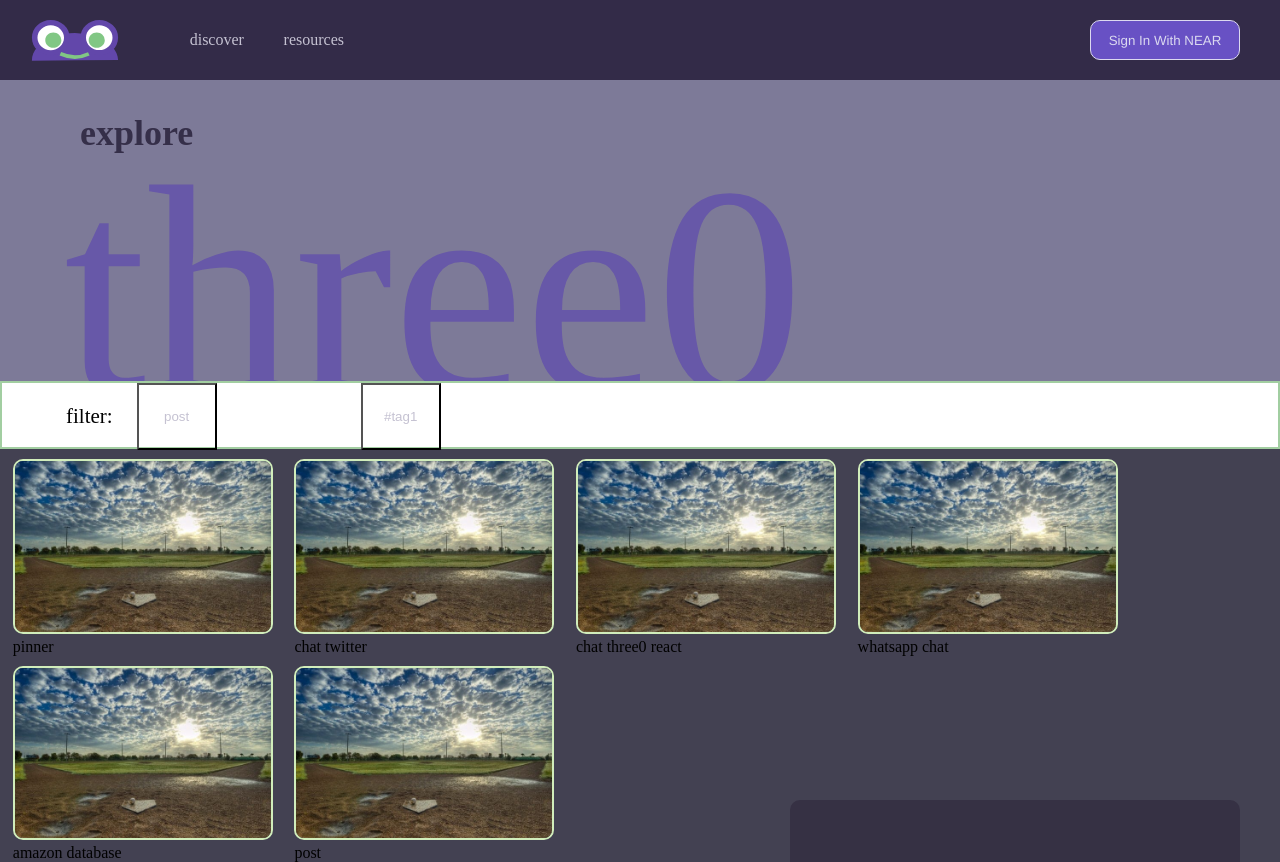
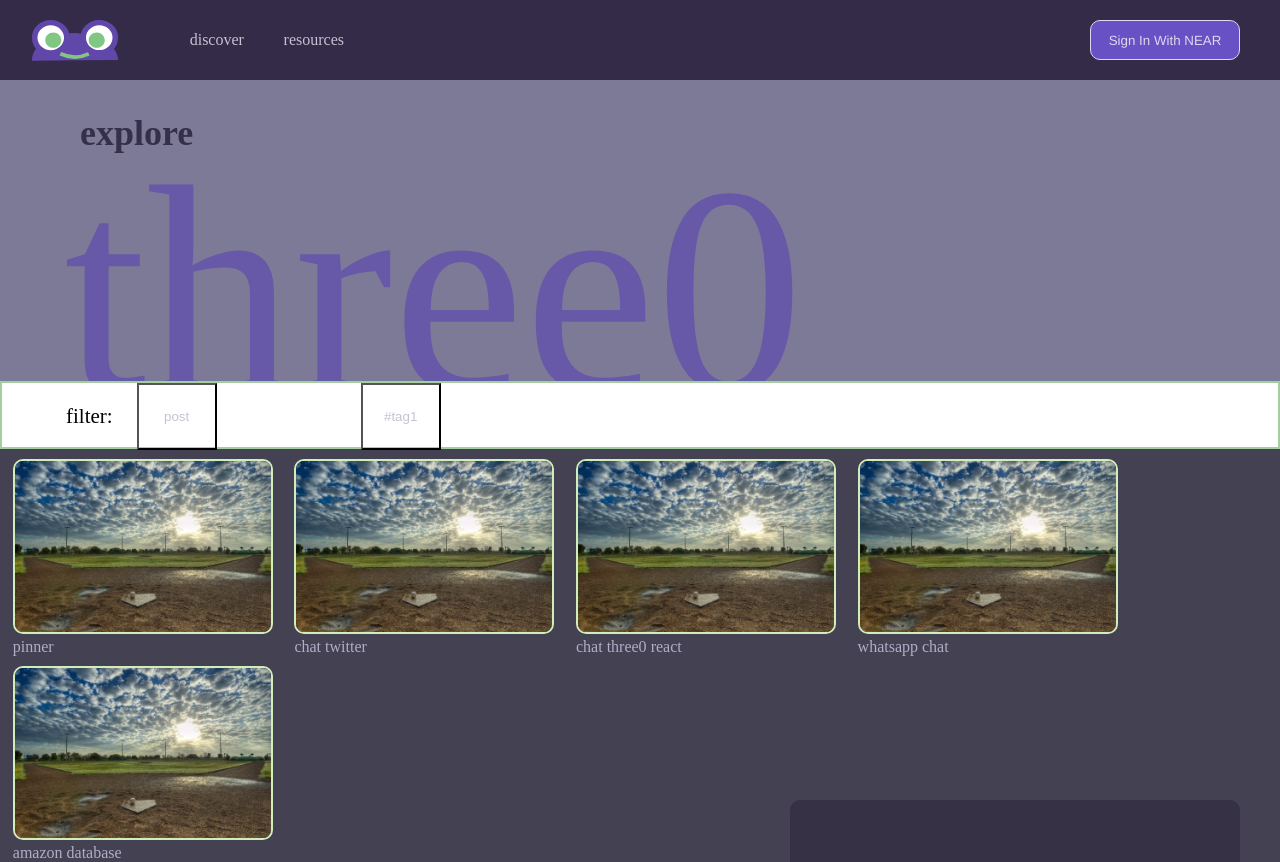
Before and after one commit to Three0Dev/Community-Site, a React (Create React App) app: page / in a window 1280 px wide. Built offline with nearby package versions, Linux system fonts and the light colour scheme.

Commit message:
ProjectCards now navigate to github page

```diff
--- a/src/App.js
+++ b/src/App.js
@@ -3,7 +3,6 @@ import { createBrowserRouter, RouterProvider } from "react-router-dom";
 import Home from "./pages/Home.jsx";
 import DiscoverPage from "./pages/DiscoverPage.jsx";
 import ResourcesPage from "./pages/ResourcesPage.jsx";
-import ProjectPage, { projectLoader } from "./pages/ProjectPage.jsx";
 
 function App() {
   const router = createBrowserRouter([
@@ -18,11 +17,6 @@ function App() {
         {
           path: "resources",
           element: <ResourcesPage />
-        },
-        {
-          path: "project/:projectId",
-          element: <ProjectPage />,
-          loader: projectLoader
         }
       ]
     }
--- a/src/pages/Body/MainBody.jsx
+++ b/src/pages/Body/MainBody.jsx
@@ -13,13 +13,13 @@ function MainBody() {
   const [tags, setTags] = useState([]);
   const [activeTags, setActiveTags] = useState([]);
 
-  function updateActiveTags(e){
+  function updateActiveTags(e) {
     const clickedTag = e.target.value;
     // if tag is already active we remove from list of active tags
-    if (activeTags.includes(clickedTag)){
-      const filteredTags = activeTags.filter( tag_ => tag_ != clickedTag );
+    if (activeTags.includes(clickedTag)) {
+      const filteredTags = activeTags.filter(tag_ => tag_ != clickedTag);
       setActiveTags(filteredTags);
-    } else{
+    } else {
       // else we add it to list of active tags
       setActiveTags((activeTags) => [...activeTags, clickedTag]);
     }
@@ -33,46 +33,45 @@ function MainBody() {
       creator: "Three0",
       id: "12345",
       imgLink: "images/testImage.jpg",
-      tags: ["pinner"]
+      tags: ["pinner"],
+      url: "https://github.com/Three0Dev/Three0Pinner"
     }, {
       title: "Tweeter",
       creator: "Three0",
       id: "56789",
       imgLink: "images/testImage.jpg",
-      tags: ["chat", "twitter"]
+      tags: ["chat", "twitter"],
+      url: "https://github.com/Three0Dev/Tweeter"
     }, {
       title: "React-Three0-Chat",
       creator: "Three0",
       id: "01010101",
       imgLink: "images/testImage.jpg",
-      tags: ["chat", "three0", "react"]
+      tags: ["chat", "three0", "react"],
+      url: "https://github.com/Three0Dev/React-Three0-Chat"
     }, {
       title: "Whatsapp 3.0",
       creator: "kelechi",
       id: "232354553",
       imgLink: "images/testImage.jpg",
-      tags: ["whatsapp","chat"]
+      tags: ["whatsapp", "chat"],
+      url: "https://github.com/Kelach/whatsapp-clone"
     }, {
       title: "Amazon 3.0",
       creator: "Emil and Ben",
       id: "2342312",
       imgLink: "images/testImage.jpg",
-      tags: ["amazon", "database"]
-    }, {
-      title: "Title 6",
-      creator: "creator 6",
-      id: "1093234",
-      imgLink: "images/testImage.jpg",
-      tags: ["post"]
-    }];
+      tags: ["amazon", "database"],
+      url: "https://github.com/emil-velasquez/amazon-clone-three0"
+    },];
     setProjects(projs);
     setTags(["post", "#tag1"]);
     setActiveProjects(projs);
   }, []);
 
   // filters search and tags
-  useEffect(()=>{
-    if (projects.length != 0){
+  useEffect(() => {
+    if (projects.length != 0) {
       let filteredProjects = projects;
 
       // filter tags
@@ -83,7 +82,7 @@ function MainBody() {
 
       // filter search
       if
-       (inputValue != ""){
+        (inputValue != "") {
         filteredProjects = filteredProjects.filter(proj =>
           proj.title.toLowerCase().includes(inputValue.toLowerCase()));
       }
@@ -97,12 +96,12 @@ function MainBody() {
 
       <div className="search-bar-container">
         <div className="search-bar-wrapper">
-                    <div className={inputValue=="" ? "mini-search-title" : "mini-search-title hidden" }>
+          <div className={inputValue == "" ? "mini-search-title" : "mini-search-title hidden"}>
             <b>explore</b>
           </div>
           <div className="search-input-box">
-                        <label className={inputValue=="" ? "placeholder": "placeholder hidden"}>three0</label>
-                        <input type="text" autoFocus onChange={(e)=>
+            <label className={inputValue == "" ? "placeholder" : "placeholder hidden"}>three0</label>
+            <input type="text" autoFocus onChange={(e) =>
               setInputValue(e.target.value)}>
             </input>
           </div>
@@ -111,9 +110,9 @@ function MainBody() {
       <div className="filter-bar-container">
         <div className="filter-bar-wrapper">
           <p className="filter-header">filter:</p>
-                {tags.map( (tag) => {
+          {tags.map((tag) => {
             return <button className={
-                        activeTags.includes(tag) == true? "filter-tag active": "filter-tag"}
+              activeTags.includes(tag) == true ? "filter-tag active" : "filter-tag"}
               value={tag} key={tag} onClick={(e) => updateActiveTags(e)}>{tag}</button>
           })}
         </div>
@@ -125,7 +124,8 @@ function MainBody() {
             creator={project.creator}
             id={project.id}
             imgLink={project.imgLink}
-              tags={project.tags} />)}
+            tags={project.tags}
+            url={project.url} />)}
       </div>
 
     </div>
--- a/src/pages/Body/ProjectCard.jsx
+++ b/src/pages/Body/ProjectCard.jsx
@@ -3,13 +3,13 @@ import "../../styles/Body/ProjectCard.css"
 import React, { useState } from "react";
 import { Link } from "react-router-dom";
 
-function ProjectCard({ title, creator, id, imgLink, tags }) {
+function ProjectCard({ title, creator, id, imgLink, tags, url }) {
   const [isHovered, setIsHovered] = useState(false);
 
   return (
     <div onMouseEnter={() => setIsHovered(true)} onMouseLeave={() => setIsHovered(false)}
       className={isHovered ? "project-card" : "project-card unfocused"}>
-      <Link className="project-card-link" to={`/project/${id}`}>
+      <a className="project-card-link" href={url}>
         <div>
           <img className="project-thumbnail" src={imgLink} alt="project thumbnail" />
         </div>
@@ -27,7 +27,7 @@ function ProjectCard({ title, creator, id, imgLink, tags }) {
             {tags.map((tag) => tag + " ")}
           </div>
         }
-      </Link>
+      </a>
     </div>
   )
 }
--- a/src/styles/Body/ProjectCard.css
+++ b/src/styles/Body/ProjectCard.css
@@ -62,6 +62,7 @@
 
 .project-tags {
   text-align: left;
+  color: #B2ADC8;
 }
 
 .project-card-link {
```
Lines whose indentation alone changed are shown as unchanged.
